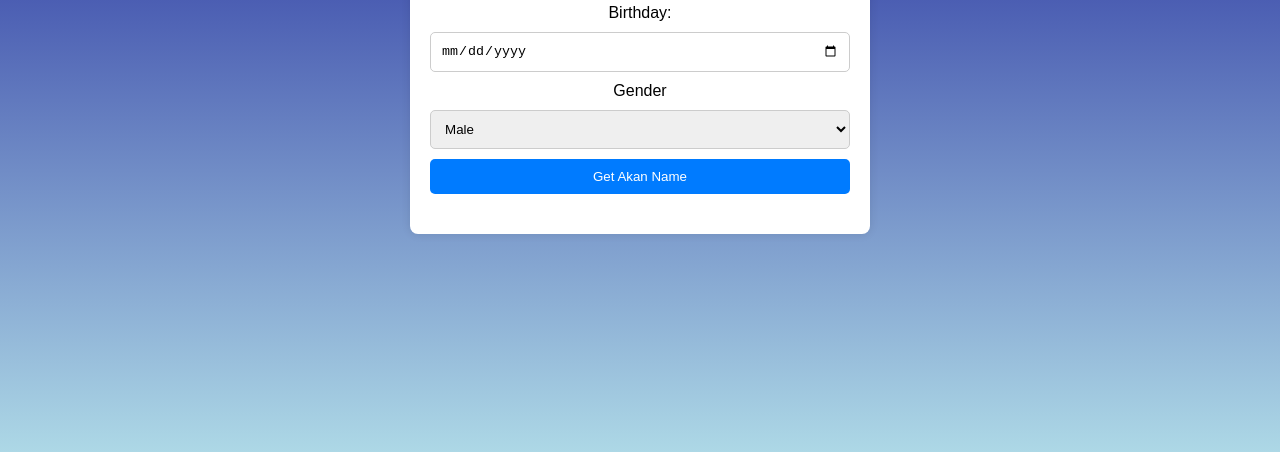
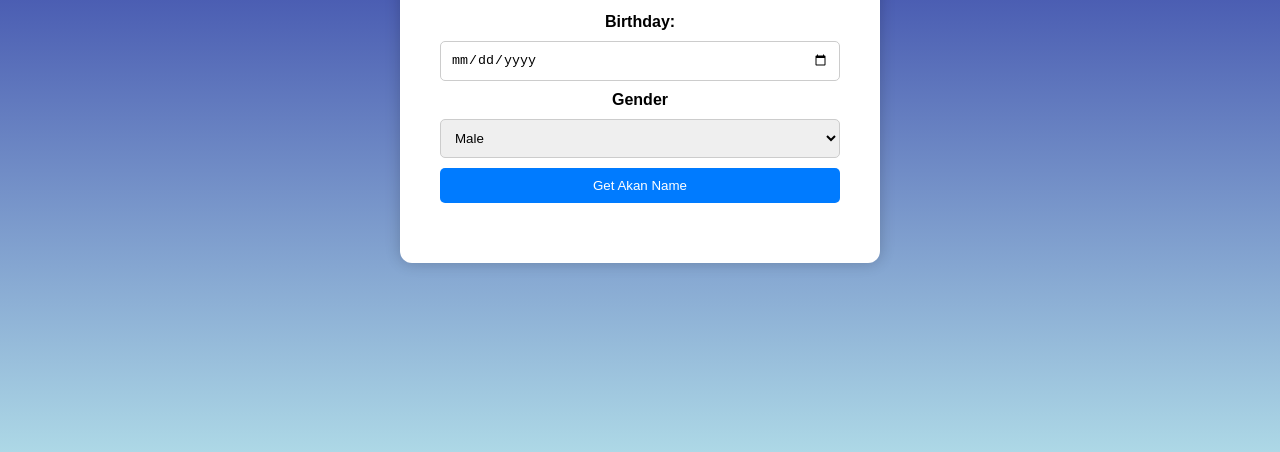
Before and after one commit to mathiasmunene/akanname, a plain HTML site: page index.html in a window 1280 px wide. Shown: the part 348-800 px from the top of the page. Drawn offline with Linux system fonts and the light colour scheme.

Commit message:
almost deleted everything, plus more styling

```diff
--- a/css/styles.css
+++ b/css/styles.css
@@ -13,11 +13,13 @@ body {
 
 .container {
     background-color: #fff;
-    padding: 20px;
-    border-radius: 8px;
-    box-shadow: 0 0 10px rgba(0, 0, 0, 0.1);
+    padding: 40px; /* Increased padding */
+    border-radius: 12px; /* Slightly larger border radius */
+    box-shadow: 0 0 15px rgba(0, 0, 0, 0.2); /* Enhanced shadow */
     text-align: center;
-}
+    width: 400px;
+    max-width: 90%; /* Ensure it doesn't overflow on small screens */
+  }
 
 h1 {
     color: #333;
@@ -29,7 +31,7 @@ form {
     gap: 10px;
   }
 
-  abel {
+label {
     font-weight: bold;
   }
 
```
Also changed, not shown: 1 other file.
